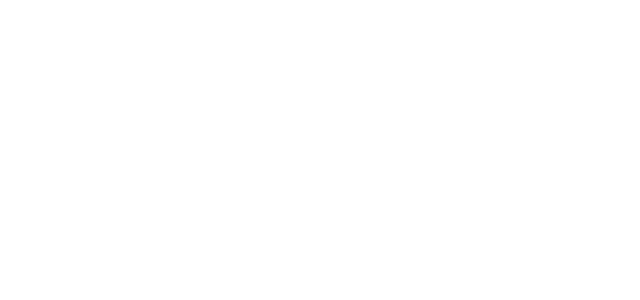
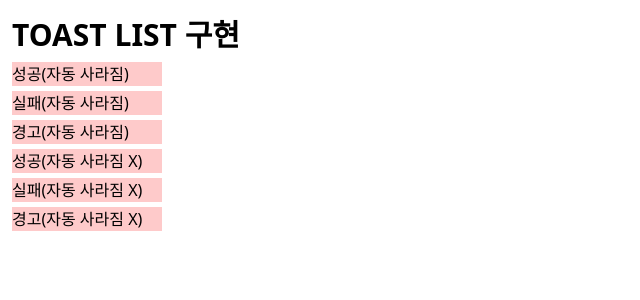
Before and after one commit to ramiKang/react-usecontext-toast, a React (Create React App) app: page / in a window 1280 px wide. Shown: the top 300 px of the page, without its empty margins (0-640 px from the left). Built offline with nearby package versions, Linux system fonts and the light colour scheme.

Commit message:
feat: test button 추가
- test button 추가
- test button을 위한 dummy data 추가

```diff
--- /dev/null
+++ b/src/constant/Toast/testAddToastItem.js
@@ -0,0 +1,51 @@
+import { TOAST_TYPE } from "./toastTypes";
+
+const TEST_ADD_TOST_ITEM = [
+  {
+    buttonFunctionItem: {
+      message: "SUCCESS TOAST",
+      type: TOAST_TYPE?.SUCCESS,
+    },
+    buttonLabel: "성공(자동 사라짐)",
+  },
+  {
+    buttonFunctionItem: {
+      message: "ERROR TOAST",
+      type: TOAST_TYPE?.ERROR,
+    },
+    buttonLabel: "실패(자동 사라짐)",
+  },
+  {
+    buttonFunctionItem: {
+      message: "WARNING TOAST",
+      type: TOAST_TYPE?.WARNING,
+    },
+    buttonLabel: "경고(자동 사라짐)",
+  },
+  {
+    buttonFunctionItem: {
+      message: "SUCCESS TOAST",
+      type: TOAST_TYPE?.SUCCESS,
+      suppressAutoFadeOut: true,
+    },
+    buttonLabel: "성공(자동 사라짐 X)",
+  },
+  {
+    buttonFunctionItem: {
+      message: "ERROR TOAST",
+      type: TOAST_TYPE?.ERROR,
+      suppressAutoFadeOut: true,
+    },
+    buttonLabel: "실패(자동 사라짐 X)",
+  },
+  {
+    buttonFunctionItem: {
+      message: "WARNING TOAST",
+      type: TOAST_TYPE?.WARNING,
+      suppressAutoFadeOut: true,
+    },
+    buttonLabel: "경고(자동 사라짐 X)",
+  },
+];
+
+export default TEST_ADD_TOST_ITEM;
--- a/src/page/TestPage.jsx
+++ b/src/page/TestPage.jsx
@@ -1,10 +1,26 @@
 import React from "react";
-import ToastItem from "../component/Toast/ToastItem";
+import useControlToast from "../hook/Toast/useControlToast";
+import TEST_ADD_TOST_ITEM from "../constant/Toast/testAddToastItem";
 
 const TestPage = () => {
+  const { addToast } = useControlToast();
+
   return (
-    <div>
-      <ToastItem />
+    <div className="p-3">
+      <div className="font-[700] text-[30px]">TOAST LIST 구현</div>
+      {TEST_ADD_TOST_ITEM?.map((testItem, index) => (
+        <div className="w-[150px] bg-red-200 mt-[5px]">
+          <button
+            key={String(index + 1)}
+            type="button"
+            onClick={() => {
+              addToast({ ...testItem?.buttonFunctionItem });
+            }}
+          >
+            {testItem?.buttonLabel}
+          </button>
+        </div>
+      ))}
     </div>
   );
 };
```
